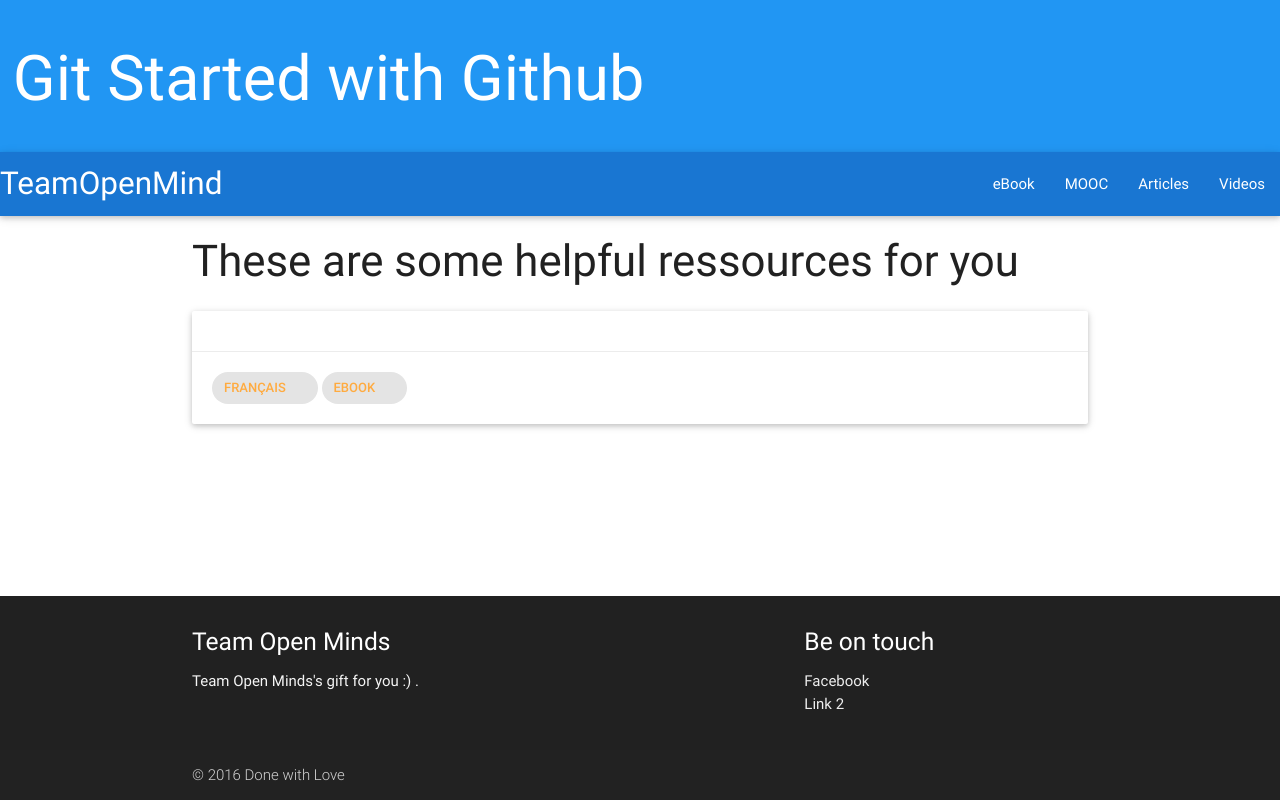
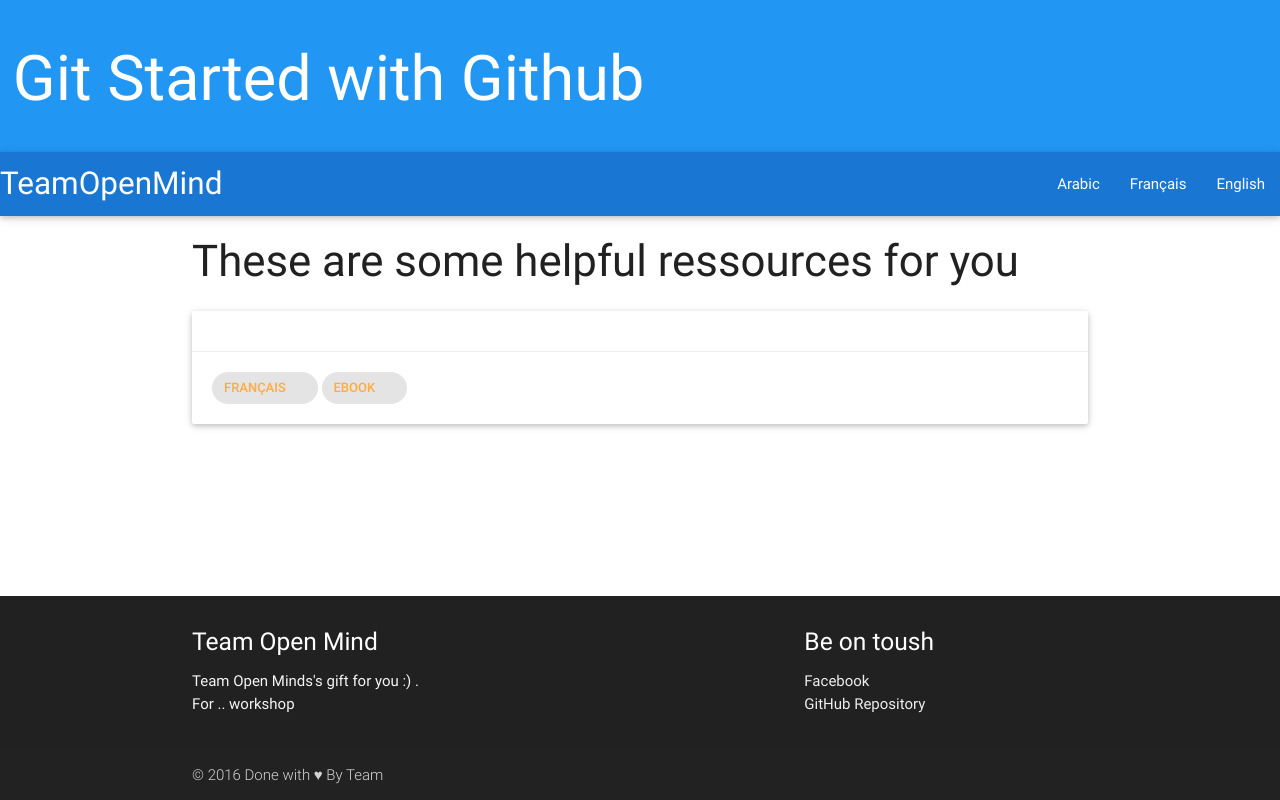
Before and after one commit to open-minds/univ31-git-1, a plain HTML site: page index.html in a window 1280 px wide. Drawn offline with nearby package versions, Linux system fonts and the light colour scheme.

Commit message:
Add some todo tasks

```diff
--- a/index.html
+++ b/index.html
@@ -20,6 +20,7 @@
 			$(".button-collapse").sideNav();
 		})
 		</script>
+        <!-- <title>Team Open Mind: Git Started with GitHub</title> -->
     </head>
     <body>
     <main>
@@ -31,16 +32,14 @@
       <a href="#!" class="brand-logo">TeamOpenMind</a>
       <a href="#" data-activates="mobile-demo" class="button-collapse"><i class="material-icons">menu</i></a>
       <ul class="right hide-on-med-and-down">
-        <li><a href="#">eBook</a></li>
-        <li><a href="#">MOOC</a></li>
-        <li><a href="#">Articles</a></li>
-        <li><a href="#">Videos</a></li>
+        <li><a href="#arabicCard">Arabic</a></li>
+        <li><a href="#">Français</a></li>
+        <li><a href="#">English</a></li>
       </ul>
       <ul class="side-nav" id="mobile-demo">
-        <li><a href="#">eBook</a></li>
-        <li><a href="#">MOOC</a></li>
-        <li><a href="#">Articles</a></li>
-        <li><a href="#">Videos</a></li>
+          <li><a href="#">Arabic</a></li> <!--todo: change it to href="#arabicCard" -->
+          <li><a href="#">Français</a></li>
+          <li><a href="#">English</a></li>
       </ul>
     </div>
      </nav>
@@ -50,7 +49,7 @@
 
      	<div class="row">
      	<!--AR Start-->
-     		<div class="col l12 s9 m12">
+     		<div class="col l12 s9 m12" id="arabicCard">
      			<div class="card hoverable">
              	<div class="card-content">
 
@@ -73,17 +72,19 @@
           <div class="container">
             <div class="row">
               <div class="col l6 s12">
-                <h5 class="white-text">Team Open Minds</h5>
-                <p class="grey-text text-lighten-4">Team Open Minds's gift for you :) .</p>
+                <h5 class="white-text">Team Open Mind</h5>
+                <p class="grey-text text-lighten-4">Team Open Minds's gift for you :) . <br>
+                For .. workshop</p> <!-- todo: Add "Git started with GitHub" -->
               </div>
               <div class="col l4 offset-l2 s12">
-                <h5 class="white-text">Be on touch</h5>
+                  <!-- todo: Change it to: Be/Stary on "touch" -->
+                <h5 class="white-text">Be on toush</h5>
                 <ul>
-                 <!--Facebook link: https://www.facebook.com/open.minds.oran/-->
+                 <!--todo: add Facebook link: https://www.facebook.com/open.minds.oran/-->
                   <li><a class="grey-text text-lighten-3" href="#!">Facebook</a></li>
 
-                  <!--Our repository on Github: https://github.com/open-minds/univ31-git-1 -->
-                  <li><a class="grey-text text-lighten-3" href="#!">Link 2</a></li>
+                  <!-- todo: Our repository on Github: https://github.com/open-minds/univ31-git-1 -->
+                  <li><a class="grey-text text-lighten-3" href="#!">GitHub Repository</a></li>
 
 
                 </ul>
@@ -92,7 +93,8 @@
           </div>
           <div class="footer-copyright">
             <div class="container">
-            © 2016 Done with Love
+                <!-- todo: Add> Team Open Mind  -->
+            © 2016 Done with &hearts; By Team
             </div>
           </div>
         </footer>
```
Lines whose indentation alone changed are shown as unchanged.
